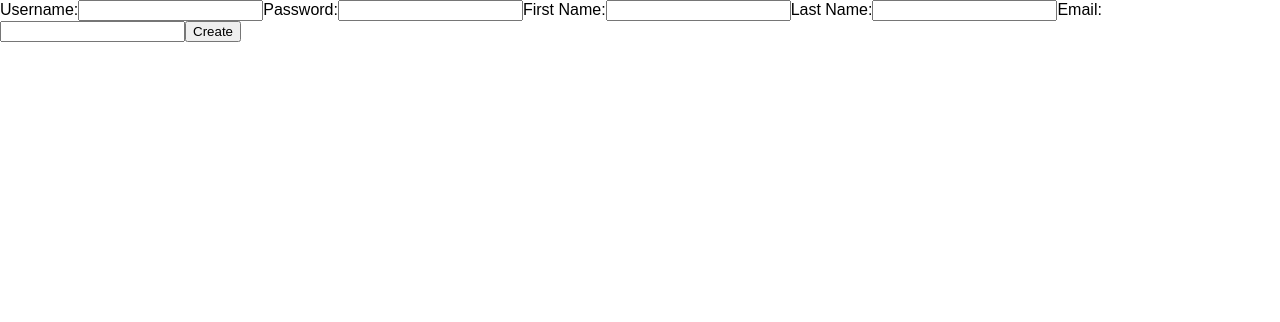
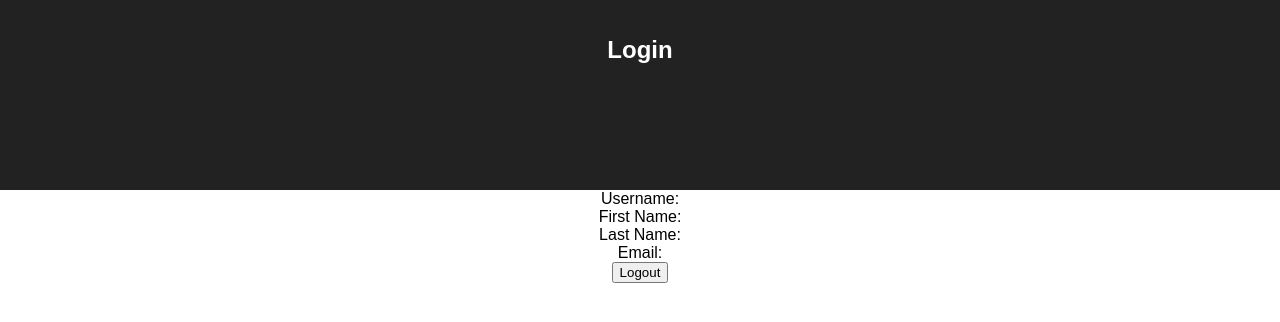
Before and after one commit to gilosmichaelcodev/MERN-Exam, a React (Create React App) app in the folder client/: page / in a window 1280 px wide. Shown: the top 322 px of the page. Built offline with nearby package versions, Linux system fonts and the light colour scheme.

Commit message:
updated client to use react router

```diff
--- a/client/src/App.js
+++ b/client/src/App.js
@@ -1,49 +1,15 @@
 import React, { Component } from 'react';
+import { Switch, Route } from 'react-router-dom';
 import logo from './logo.svg';
 import './App.css';
-// import fetch from 'node-fetch';
+import Header from './Header';
+import Login from './Login';
+import Register from './Register';
+import Home from './Home';
 
 class App extends Component {
   constructor(props) {
     super(props);
-    this.state = {
-      username: '',
-      password: ''
-    };
-
-    this.handleChange = this.handleChange.bind(this);
-    this.handleSubmit = this.handleSubmit.bind(this);
-  }
-
-  handleChange(event) {
-    const state = this.state;
-    state[event.target.name] = event.target.value;
-    this.setState(state);
-  }
-
-  handleSubmit(event) {
-    console.log('handleSubmit');
-
-    var param = {
-      username: this.state.username,
-      password: this.state.password
-    };
-
-    fetch('/api/login', {
-          method: 'POST',
-          body: JSON.stringify(param),
-          headers: { "Content-Type": "application/json" }
-        })
-        .then((resp) => resp.json())
-        .then((values) => {
-          if (values.error) {
-            alert(values.error);
-          }
-
-          console.log(values);
-        });
-
-    event.preventDefault();
   }
 
   componentDidMount() {
@@ -78,22 +44,12 @@ class App extends Component {
   render() {
     return (
       <div className="App">
-        <header className="App-header">
-          <h1 className="App-title">Login</h1>
-        </header>
-
-        <form onSubmit={this.handleSubmit}>
-          <label>
-            Email:
-            <input type="text" name="username" onChange={this.handleChange}/>
-          </label>
-          <label>
-            Password:
-            <input type="text" name="password" onChange={this.handleChange}/>
-          </label>
-          <input type="submit" value="Submit" />
-        </form>
-
+        <Header />
+        <Switch>
+          <Route exact path='/' component={Home}/>
+          <Route exact path='/login' component={Login}/>
+          <Route exact path='/register' component={Register}/>
+        </Switch>
       </div>
     );
   }
--- /dev/null
+++ b/client/src/Header.js
@@ -0,0 +1,17 @@
+import React, { Component } from 'react';
+
+class Header extends Component {
+  constructor() {
+    super();
+  }
+
+  render() {
+    return (
+      <header className="App-header">
+        <h1 className="App-title">Login</h1>
+      </header>
+    );
+  }
+}
+
+export default Header;
--- /dev/null
+++ b/client/src/Home.js
@@ -0,0 +1,48 @@
+import React, { Component } from 'react';
+
+class Home extends Component {
+    constructor() {
+        super();
+
+        this.state = {
+            username: '',
+            password: '',
+            fname: '',
+            lname: '',
+            email: ''
+        };
+
+        this.handleLogout = this.handleLogout.bind(this);
+    }
+
+    handleLogout(event) {}
+
+    render() {
+        const { username, fname, lname, email } = this.state;
+        return (
+            <div>
+                <label> Username: {username} </label>
+
+                <br></br>
+
+                <label> First Name: {fname} </label>
+
+                <br></br>
+
+                <label> Last Name: {lname} </label>
+
+                <br></br>
+
+                <label> Email: {email} </label>
+
+                <br></br>
+
+                <button onClick={this.handleLogout}>
+                    Logout
+                </button>
+              </div>
+        );
+    }
+}
+
+export default Home;
--- /dev/null
+++ b/client/src/Login.js
@@ -0,0 +1,80 @@
+import React, { Component } from 'react';
+
+class Login extends Component {
+  constructor(props) {
+    super(props);
+    this.state = {
+      username: '',
+      password: ''
+    };
+
+    this.handleChange = this.handleChange.bind(this);
+    this.handleSubmit = this.handleSubmit.bind(this);
+    this.handleRegister = this.handleRegister.bind(this);
+  }
+
+  handleRegister(event) {
+
+  }
+
+  handleChange(event) {
+    const state = this.state;
+    state[event.target.name] = event.target.value;
+    this.setState(state);
+  }
+
+  handleSubmit(event) {
+    console.log('handleSubmit');
+
+    var param = {
+      username: this.state.username,
+      password: this.state.password
+    };
+
+    fetch('/api/login', {
+          method: 'POST',
+          body: JSON.stringify(param),
+          headers: { "Content-Type": "application/json" }
+        })
+        .then((resp) => resp.json())
+        .then((values) => {
+          if (values.error) {
+            alert(values.error);
+          }
+
+          console.log(values);
+        });
+
+    event.preventDefault();
+  }
+
+  componentDidMount() {
+  }
+
+  render() {
+    return (
+      <div>
+        <form onSubmit={this.handleSubmit}>
+          <label>
+            Email:
+            <input type="text" name="username" onChange={this.handleChange}/>
+          </label>
+
+          <br></br>
+
+          <label>
+            Password:
+            <input type="text" name="password" onChange={this.handleChange}/>
+          </label>
+
+          <br></br>
+
+          <input type="submit" value="Login" />
+          <input type="submit" value="Register" />
+        </form>
+      </div>
+    );
+  }
+}
+
+export default Login;
--- a/client/src/index.js
+++ b/client/src/index.js
@@ -2,8 +2,13 @@ import React from 'react';
 import ReactDOM from 'react-dom';
 import './index.css';
 import App from './App';
-import UserForm from './UserForm';
 import registerServiceWorker from './registerServiceWorker';
+import { BrowserRouter } from 'react-router-dom'
 
-ReactDOM.render(<UserForm />, document.getElementById('root'));
+ReactDOM.render((
+  <BrowserRouter>
+    <App />
+  </BrowserRouter>
+), document.getElementById('root'));
+
 registerServiceWorker();
```
Also changed, not shown: client/src/Register.js (renamed from client/src/UserForm.js, +17 -2 lines).
